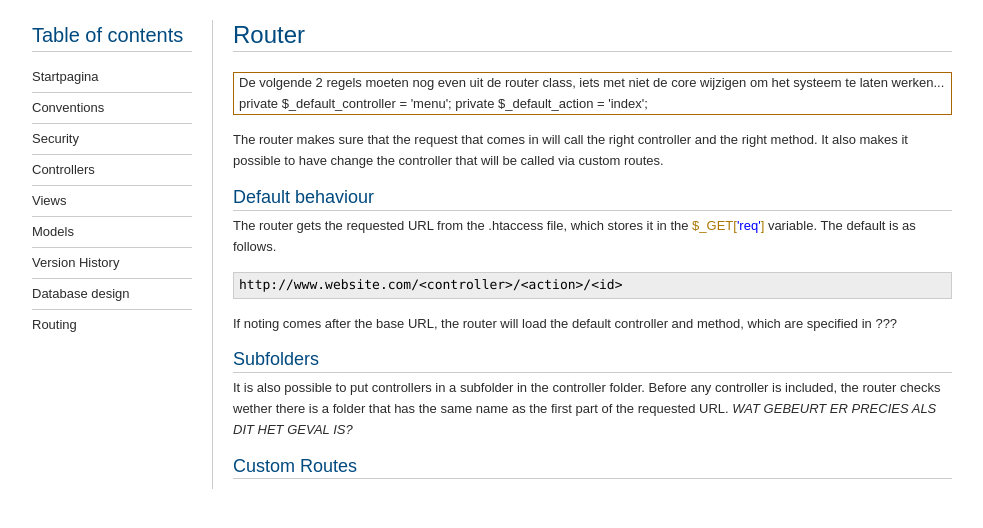
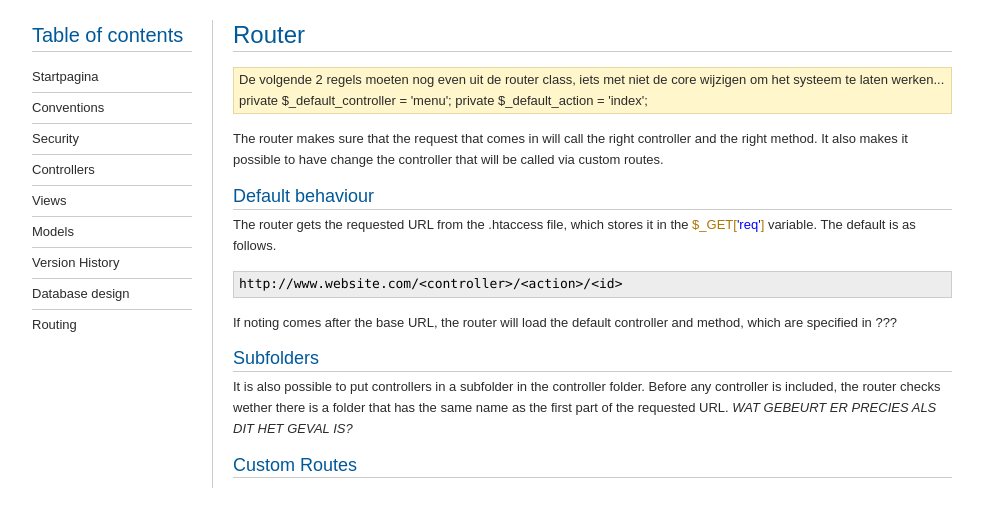
Before and after one commit to Vinze/menukaarten-docs, a PHP site: page /routing.html in a window 1280 px wide. Shown: the top 528 px of the page, without its empty margins (148-1131 px from the left). Run offline with PHP 8.4, Linux system fonts and the light colour scheme.

Commit message:
Some style changes

```diff
--- a/assets/css/stylesheet.css
+++ b/assets/css/stylesheet.css
@@ -15,15 +15,15 @@ a:link, a:visited {
 
 a:hover, a:active {
 	text-decoration: 		underline;
-	color:					#0000E6;
+	color:					#005999;
 }
 
 h1 {
 	font-size:				24px;
 	font-weight: 			normal;
-	margin:					0 0 20px;
+	margin:					0 0 15px;
 	padding: 				0 0 5px;
-	color: 					#004A7F;
+	color: 					#005999;
 	border-bottom: 			1px solid #CCC;
 }
 
@@ -32,7 +32,7 @@ h2 {
 	font-weight: 			normal;
 	margin:					0 0 5px;
 	padding: 				0 0 2px;
-	color: 					#004A7F;
+	color: 					#005999;
 	border-bottom: 			1px solid #CCC;
 }
 
@@ -46,11 +46,12 @@ h3 {
 p {
 	margin: 				0 0 15px 0;
 }
-	p.note{
-		border: 1px solid #A60;
-		padding: 0 5px;
-		/*background: #CCC*/
-	}
+
+p.note{
+	border:					1px solid #E5D8A0;
+	padding:				2px 5px;
+	background:				#FFF6CC;
+}
 
 ul {
 	list-style: 			disc;
```
